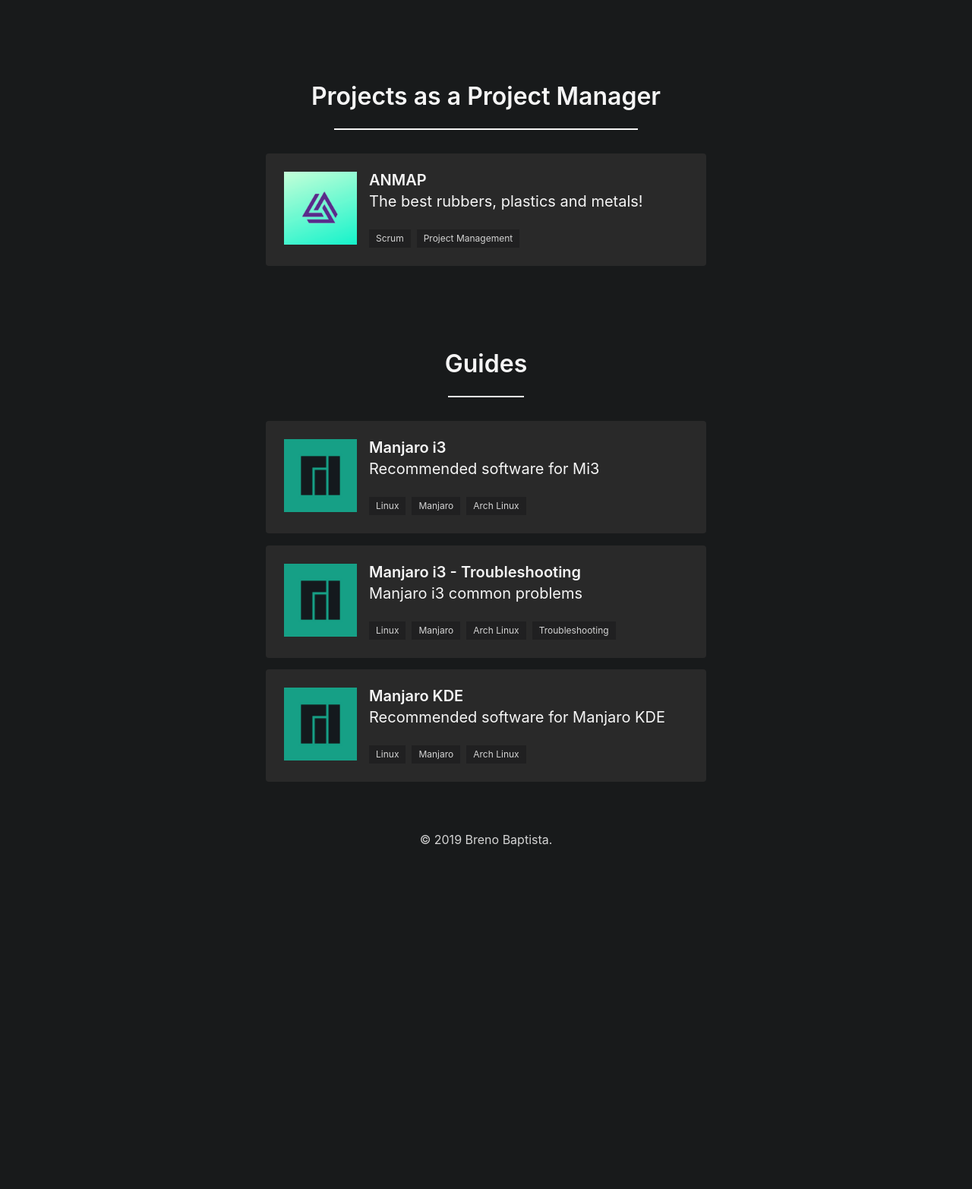
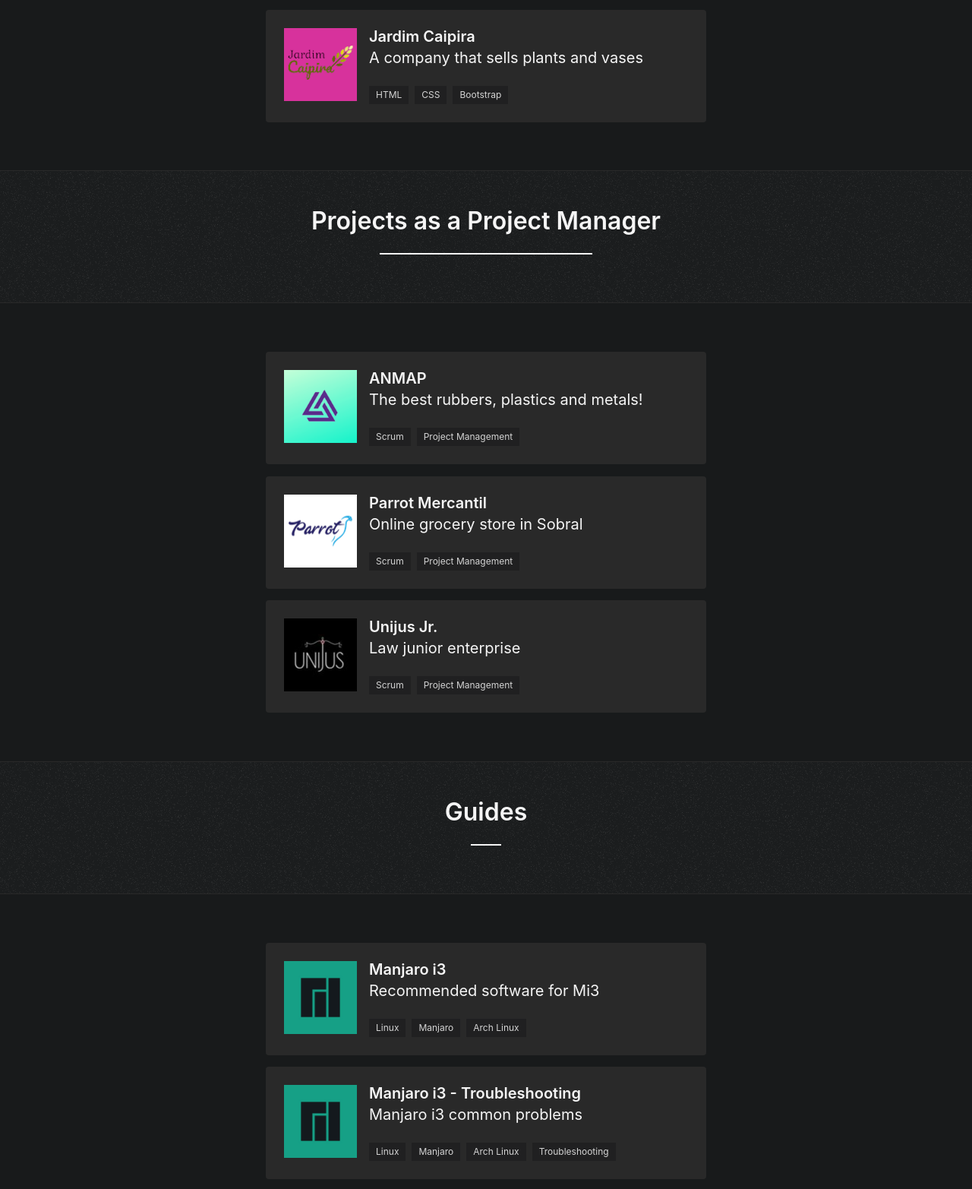
Before and after one commit to brenobaptista/portfolio-website-gatsby, a Gatsby site: page /projects in a window 1280 px wide. Shown: the part 1132-2697 px from the top of the page at 76% size. Before the commit the page ends 2249 px from the top, so only its background shows below. Built offline with nearby package versions, Linux system fonts and the light colour scheme; Gatsby itself is replaced by a stand-in of ours.

```diff
--- a/package.json
+++ b/package.json
@@ -1,9 +1,9 @@
 {
-  "name": "gatsby-starter-default",
+  "name": "portfolio",
   "private": true,
-  "description": "A simple starter to get up and developing quickly with Gatsby",
+  "description": "My personal portfolio",
   "version": "0.1.0",
-  "author": "Kyle Mathews <mathews.kyle@gmail.com>",
+  "author": "Breno Baptista",
   "dependencies": {
     "@fortawesome/fontawesome-svg-core": "^1.2.21",
     "@fortawesome/free-brands-svg-icons": "^5.10.1",
--- a/src/pages/projects.js
+++ b/src/pages/projects.js
@@ -59,6 +59,27 @@
                 }
             }
         }
+        aeon: file(relativePath: { eq: "aeon.png" }) {
+            childImageSharp {
+                fixed(width: 96, height: 96) {
+                    ...GatsbyImageSharpFixed
+                }
+            }
+        }
+        parrot: file(relativePath: { eq: "parrot.png" }) {
+            childImageSharp {
+                fixed(width: 96, height: 96) {
+                    ...GatsbyImageSharpFixed
+                }
+            }
+        }
+        unijus: file(relativePath: { eq: "unijus.png" }) {
+            childImageSharp {
+                fixed(width: 96, height: 96) {
+                    ...GatsbyImageSharpFixed
+                }
+            }
+        }
     }
 `;
 
@@ -84,6 +105,15 @@
                     <div className="column is-half is-offset-one-quarter">
                         <div data-aos="zoom-in-up">
                             <Card
+                                title="Aeon Planner"
+                                subtitle="Trello-like React PWA"
+                                link="https://aeonplanner.netlify.com/"
+                                tags={['PWA', 'React', 'Redux', 'REST API']}
+                                image={<Img fixed={data.aeon.childImageSharp.fixed} alt="aeon"/>}
+                            />
+                        </div>
+                        <div data-aos="zoom-in-up" data-aos-anchor-placement="top-bottom">
+                            <Card
                                 title="Portfolio Website"
                                 subtitle="You're already here!"
                                 link=""
@@ -91,7 +121,7 @@
                                 image={<Img fixed={data.portfolio.childImageSharp.fixed} alt="portfolio"/>}
                             />
                         </div>
-                        <div data-aos="zoom-in-up" data-aos-anchor-placement="top-bottom">
+                        <div data-aos="zoom-in-up">
                             <Card
                                 title="Acens"
                                 subtitle="WordPress training - company I work for"
@@ -130,9 +160,14 @@
                     </div>
                 </div>
             </section>
+
+            <section className="hero custom-hero is-size-4-desktop is-size-5-touch">
+                <div className="hero-body">
+                    <h1 className="title has-text-centered has-text-light">Projects as a Project Manager</h1>
+                    <hr className="custom-hr4"/>
+                </div>
+            </section>
             <section className="section is-size-4-desktop is-size-5-touch">
-                <h1 className="title has-text-centered has-text-light">Projects as a Project Manager</h1>
-                <hr className="custom-hr4"/>
                 <div className="columns">
                     <div className="column is-half is-offset-one-quarter">
                         <div data-aos="flip-down">
@@ -144,12 +179,35 @@
                                 image={<Img fixed={data.anmap.childImageSharp.fixed} alt="anmap"/>}
                             />
                         </div>
+                        <div data-aos="flip-down">
+                            <Card
+                                title="Parrot Mercantil"
+                                subtitle="Online grocery store in Sobral"
+                                link="https://parrotmercantil.com.br"
+                                tags={['Scrum', 'Project Management']}
+                                image={<Img fixed={data.parrot.childImageSharp.fixed} alt="parrot"/>}
+                            />
+                        </div>
+                        <div data-aos="flip-down">
+                            <Card
+                                title="Unijus Jr."
+                                subtitle="Law junior enterprise"
+                                link="https://unijusjr.com.br"
+                                tags={['Scrum', 'Project Management']}
+                                image={<Img fixed={data.unijus.childImageSharp.fixed} alt="unijus"/>}
+                            />
+                        </div>
                     </div>
                 </div>
             </section>
+
+            <section className="hero custom-hero is-size-4-desktop is-size-5-touch">
+                <div className="hero-body">
+                    <h1 className="title has-text-centered has-text-light">Guides</h1>
+                    <hr className="custom-hr5"/>
+                </div>
+            </section>
             <section className="section is-size-4-desktop is-size-5-touch">
-                <h1 className="title has-text-centered has-text-light">Guides</h1>
-                <hr className="custom-hr5"/>
                 <div className="columns">
                     <div className="column is-half is-offset-one-quarter">
                         <div data-aos="flip-down">
--- a/src/styles/index.scss
+++ b/src/styles/index.scss
@@ -19,36 +19,37 @@
 
 .custom-hero {
     background-color: #1B1D1E;
+    background-image: url('../images/noise.png');
     border-style: solid;
     border-width: 1px 0 1px 0;
     border-color: #292929;
 }
 
 .custom-hr {
-    width: 50px;
+    width: 40px;
     margin: auto;
 }
 
 .custom-hr2 {
-    width: 300px;
+    width: 230px;
     margin: auto;
     margin-bottom: 15px;
 }
 
 .custom-hr3 {
-    width: 130px;
+    width: 100px;
     margin: auto;
     margin-bottom: 15px
 }
 
 .custom-hr4 {
-    width: 400px;
+    width: 280px;
     margin: auto;
     margin-bottom: 15px
 }
 
 .custom-hr5 {
-    width: 100px;
+    width: 40px;
     margin: auto;
     margin-bottom: 15px
 }
```
Also changed, not shown: src/pages/downloads.js (+0 -8 lines), src/pages/index.js (+6 -8 lines), src/images/aeon.png (added), src/images/noise.png (added), src/images/parrot.png (added), src/images/unijus.png (added), 1 other file.
